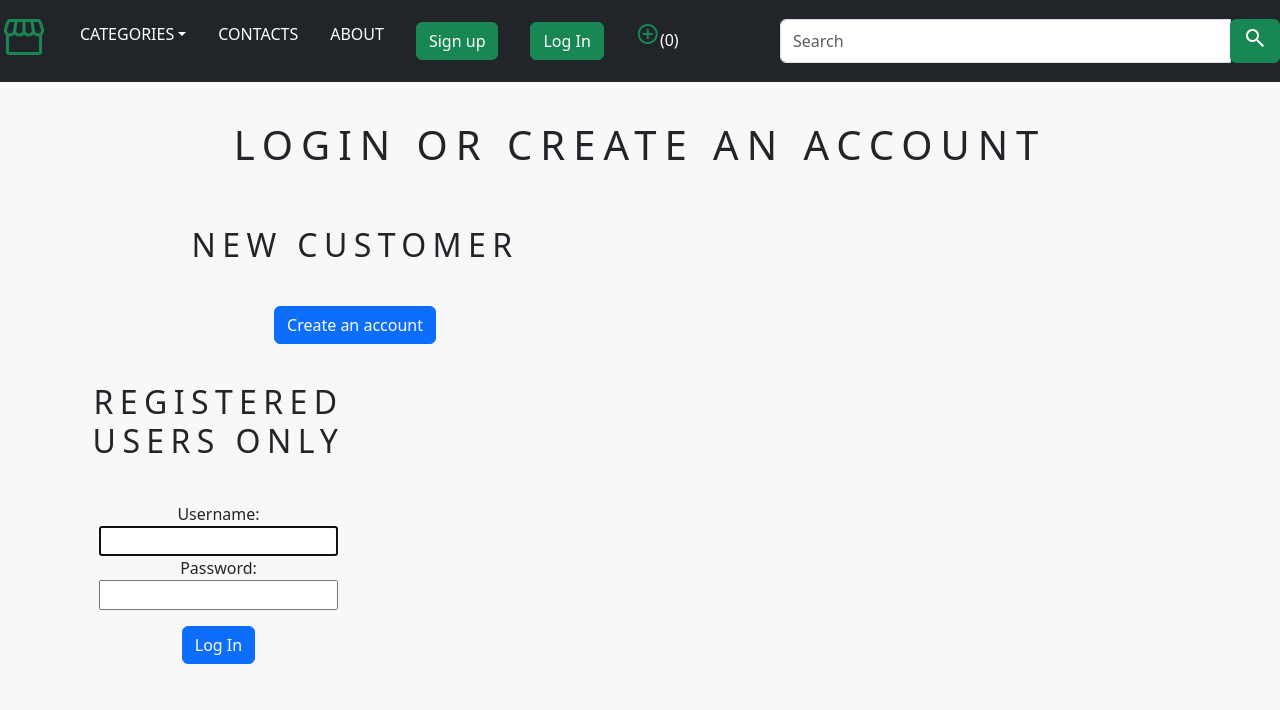
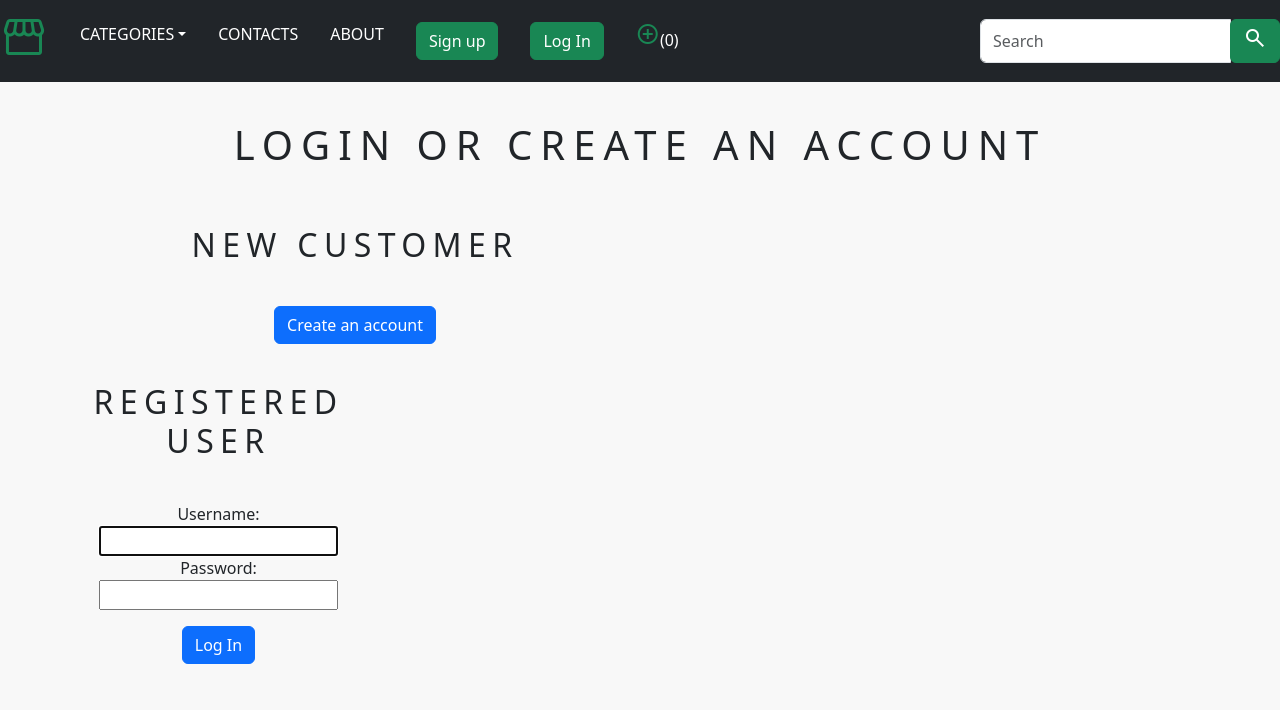
Before and after one commit to Vladyslav30/econommerce, a Django app: page /account/signin/ in a window 1280 px wide. Shown: the top 710 px of the page. Run offline with Django 4.2, Linux system fonts and the light colour scheme; data that the repository does not hold is empty; some libraries are stand-ins or nearby versions.

Commit message:
Almost finish

```diff
--- a/shop/templates/base.html
+++ b/shop/templates/base.html
@@ -45,6 +45,7 @@
 
 
 
+
       </style>
   </head>
   <body>
--- a/shop/templates/cart.html
+++ b/shop/templates/cart.html
@@ -40,7 +40,7 @@ Cart
             {% for cart_item in cart_items %}
             <tr>
                 <td>
-                    <a href="cart_item.product.get_url">
+                    <a href="{{cart_item.product.get_url}}">
                         <img src="{{cart_item.product.image.url}}" alt="" width="100" height="100">
                     </a>
                 </td>
--- a/shop/templates/navbar.html
+++ b/shop/templates/navbar.html
@@ -18,7 +18,8 @@
             <li class="nav-item"><a class="nav-link text-white text-uppercase font-weight-bolt px-3" href="">Contacts</a></li>
             <li class="nav-item"><a class="nav-link text-white text-uppercase font-weight-bolt px-3" href="">About</a></li>
             {% if request.user.is_authenticated and request.user.first_name %}
-            <li class="nav-item" id="button-hui"><span class="nav-link text-white text-uppercase font-weight-bolt px-3">Welcome, {{request.user.first_name}}
+            <li class="nav-item" style="margin-left: 830px;">
+                <span class="nav-link text-white text-uppercase font-weight-bolt px-3">Welcome, {{request.user.first_name}}
                 <span class="material-symbols-outlined">account_circle</span></span></li>
             <li class="nav-item button-right">
                 <a class="nav-link text-white text-uppercase font-weight-bolt px-3" href="{% url 'signout' %}"><button class="btn btn-success">Sign Out</button></a>
@@ -45,11 +46,11 @@
 
 
         </ul>
-        <form class="from-inline ms-auto">
+        <form class="from-inline ms-auto" style="width: 300px;">
             <div class="input-group">
-                <input type="text" placeholder="Search" class="form-control">
+                <input type="text" placeholder="Search" class="form-control small-input">
                 <div>
-                    <button class="btn btn-success">
+                    <button class="btn btn-success small-button">
                         <i class="material-symbols-outlined">search</i></button>
                 </div>
             </div>
--- a/shop/templates/signin.html
+++ b/shop/templates/signin.html
@@ -28,7 +28,7 @@ Log In
                 <div class="col-12 col-sm-12 col-lg-6 text-center custom_div">
                     <br>
                     <h2 class="product_title">
-                        Registered Users Only
+                        Registered User
                     </h2>
                     <br>
                     <form method="post">
@@ -43,4 +43,5 @@ Log In
             </div>
         </div>
     </div>
+
 {% endblock %}
```
Also changed, not shown: econommerce/static/css/base.css (line endings or trailing spaces).
